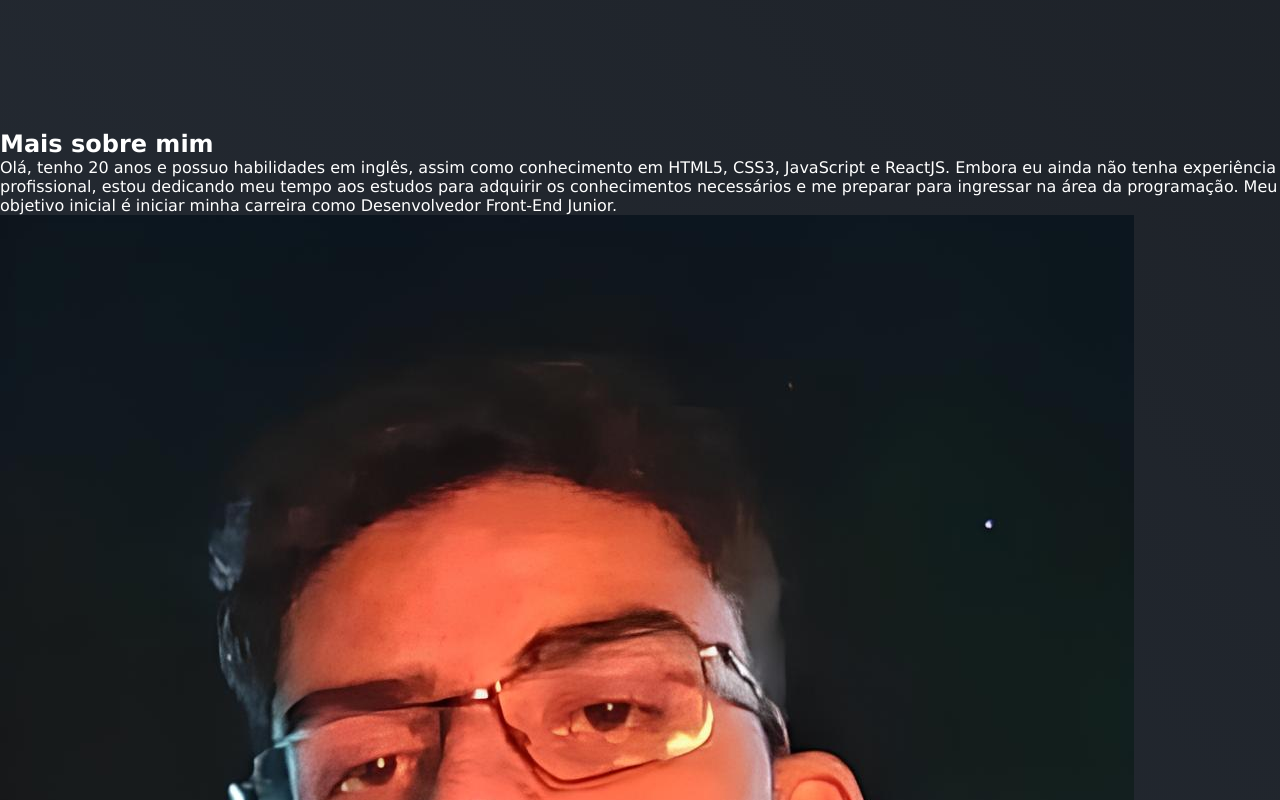
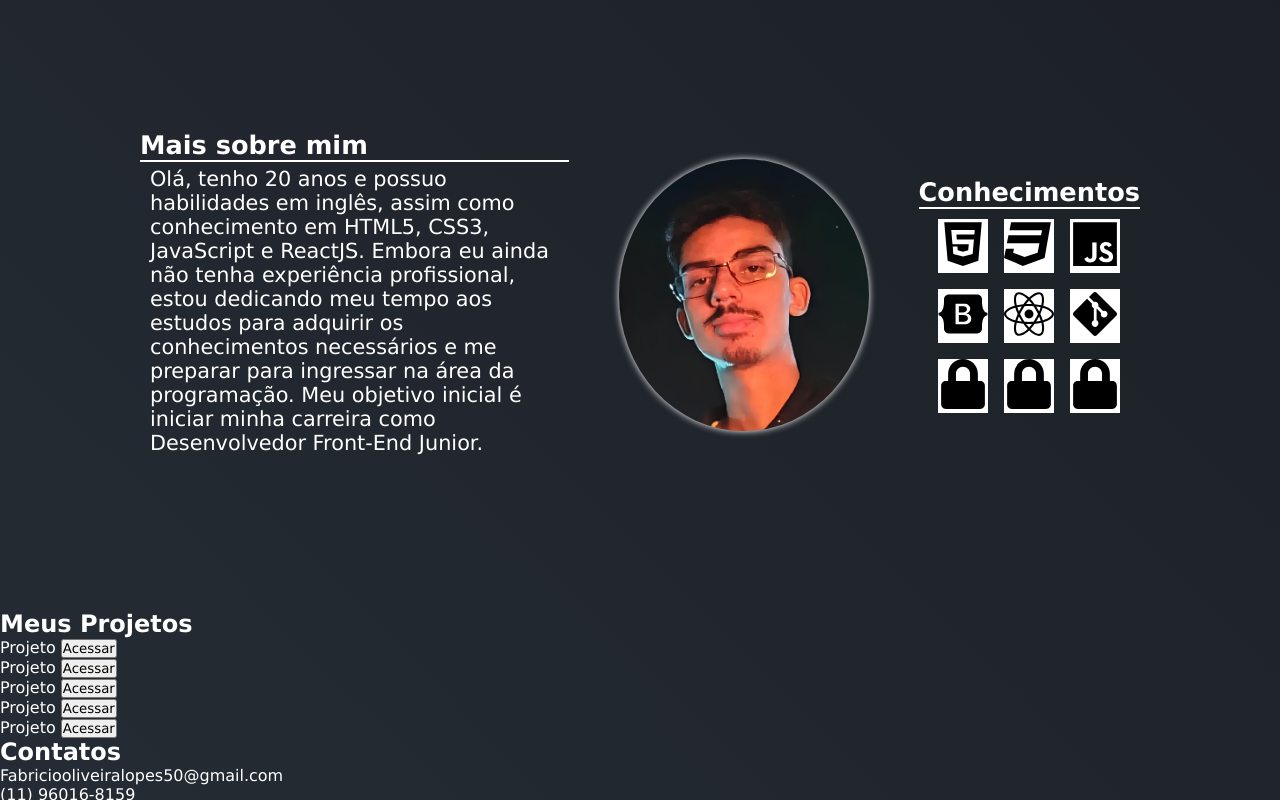
Before and after one commit to Fabrioco/Portfolio__Lopes, a React (Vite) app: page / in a window 1280 px wide. Shown: the part 820-1620 px from the top of the page. Built offline with nearby package versions, Linux system fonts and the light colour scheme.

Commit message:
coisas feitas

```diff
--- a/src/App.css
+++ b/src/App.css
@@ -252,3 +252,54 @@ header > nav > a:hover {
   transition: all 0.5s ease-in-out;
   color: #f6f6f6;
 }
+
+/* Mais sobre mim */
+
+.container__about {
+  display: flex;
+  flex-direction: row;
+  place-items: center;
+  width: clamp(300px, 80%, 1000px);
+  margin: auto;
+  column-gap: 50px;
+  margin: 150px auto;
+}
+
+.container__about > article > h2 {
+  border-bottom: 2px solid #fff;
+  box-shadow: -1px -1px -1px #fff;
+  font-size: 1.6rem;
+}
+
+.container__about > article > p {
+  padding: 5px 10px;
+  font-size: 1.3rem;
+}
+.container__about > img {
+  width: clamp(150px, 25%, 350px);
+  border-radius: 100%;
+  box-shadow: 0 0 7px 0 #fff inset, 0 0 7px 0 #fff;
+}
+
+.courses {
+  display: flex;
+  flex-direction: column;
+  row-gap: 10px;
+}
+
+.courses > div {
+  display: grid;
+  grid-template-columns: repeat(3, 1fr);
+  grid-gap: 1rem;
+  margin: auto;
+}
+
+.courses > div > i {
+  background-color: #fff;
+}
+
+.courses > div > i > svg {
+  width: 50px;
+  height: 50px;
+  color: #000 ;
+}
--- a/src/App.jsx
+++ b/src/App.jsx
@@ -75,8 +75,9 @@ export default function App() {
               </p>
             </article>
             <img src={me} alt="" />
-            <article>
+            <article className="courses">
               <h2>Conhecimentos</h2>
+              <div>
                 <i>
                   <FaHtml5 />
                 </i>
@@ -104,6 +105,7 @@ export default function App() {
                 <i>
                   <FaLock />
                 </i>
+              </div>
             </article>
           </section>
           <section>
```
Lines whose indentation alone changed are shown as unchanged.
